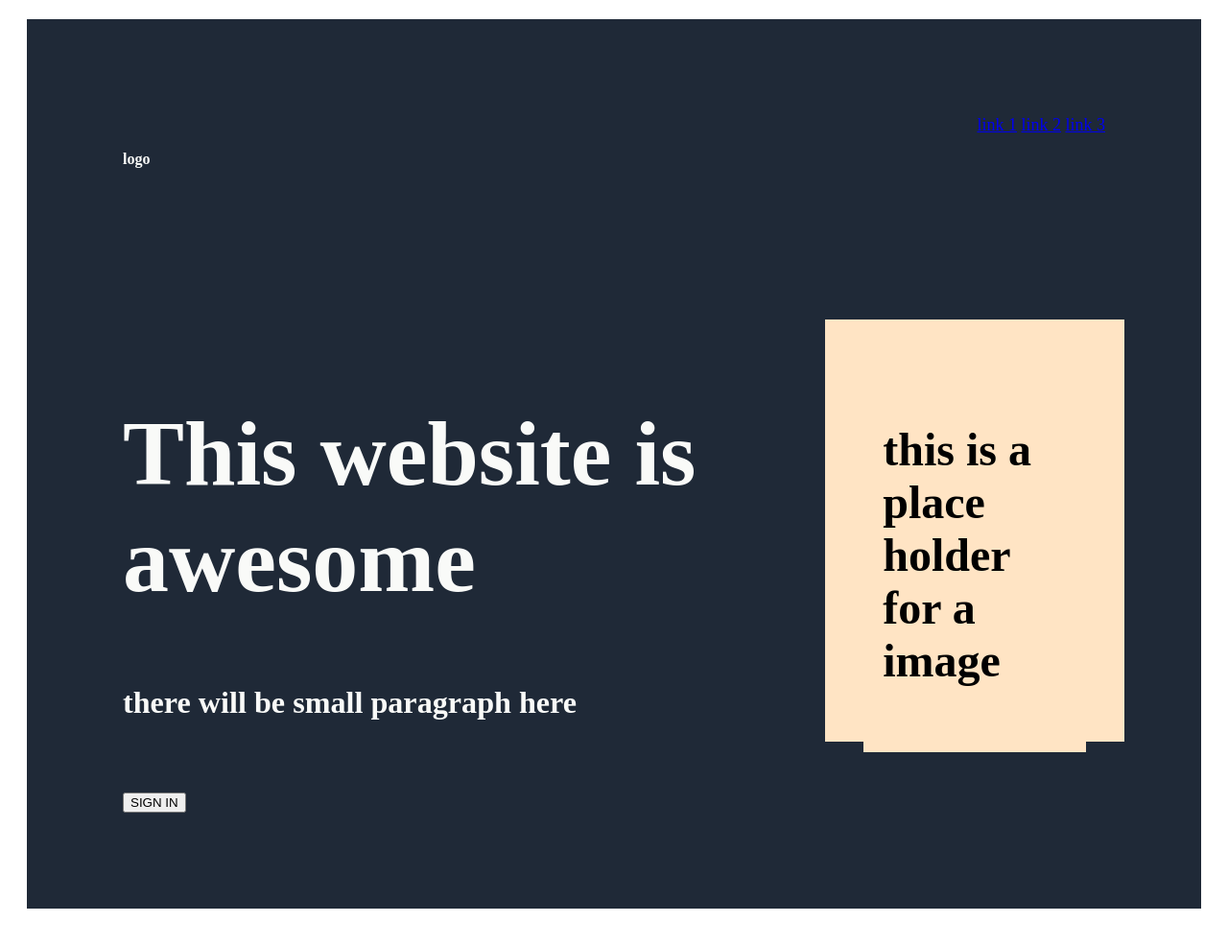
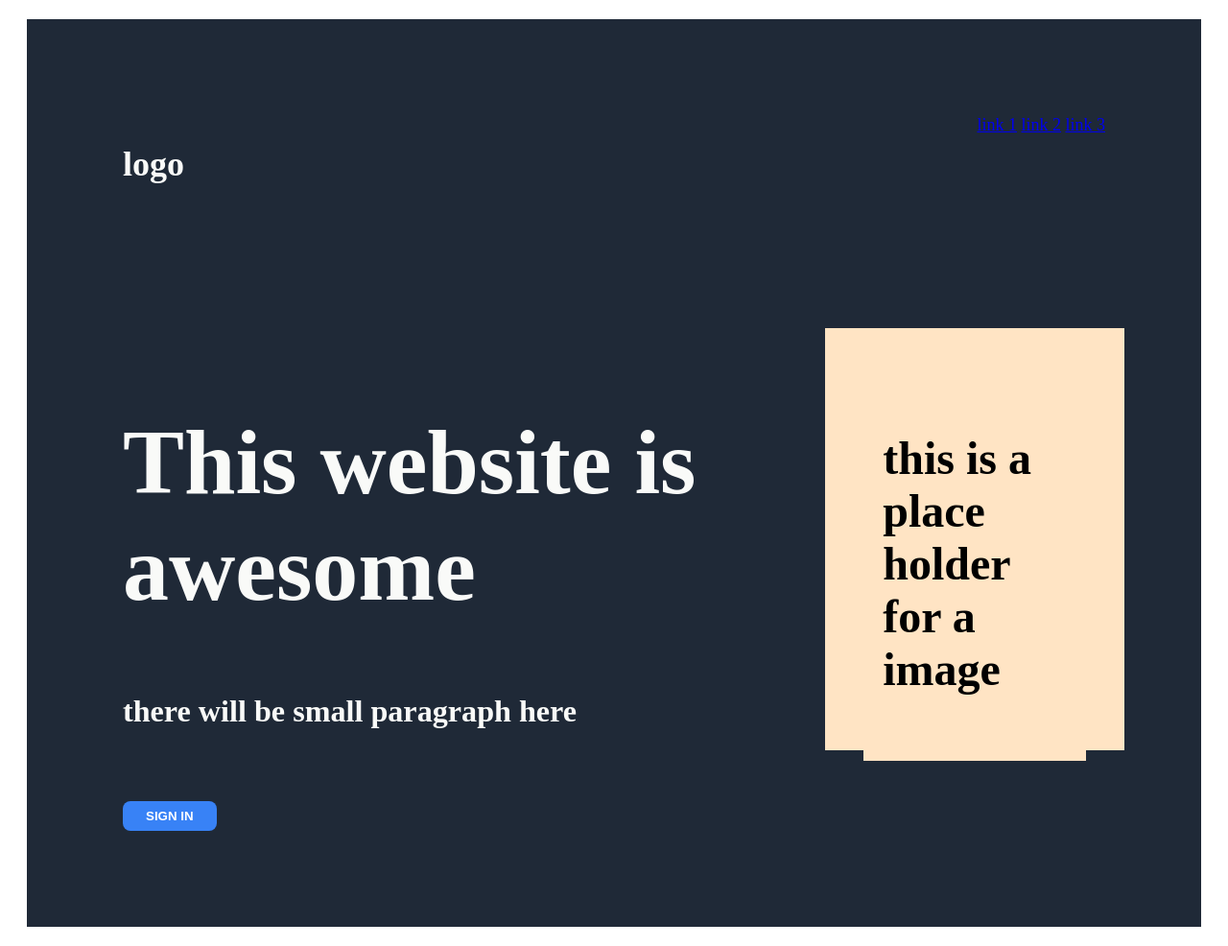
Before and after one commit to prottoyalam5-sketch/landing-page, a plain HTML site: page index.html in a window 1280 px wide. Shown: the whole page at 96% size. Drawn offline with Linux system fonts and the light colour scheme.

Commit message:
Proper button and clean text layout

```diff
--- a/index.html
+++ b/index.html
@@ -4,7 +4,7 @@
         <div>
             <div class="nav">
             <div class="logo">
-            <h6>logo</h6>
+            <h2>logo</h6>
             </div>
             <div class="top">
             <a href="google.com">link 1</a>
@@ -17,7 +17,7 @@
             <div class="left">
             <h1>This website is awesome</h1>
             <h6>there will be small paragraph here</h6>
-            <button>SIGN IN</button>
+            <button class="tap">SIGN IN</button>
             </div>
             <div class="right">
                 <div class="txt">
--- a/style.css
+++ b/style.css
@@ -23,6 +23,14 @@ div{
     align-content: flex-end;
     color: #F9FAF8;
 }
+.tap {
+  background-color: #3882f6; /* matching the design blue */
+  color: white;
+  padding: 8px 24px;
+  border: none;
+  border-radius: 8px;
+  font-weight: bold;
+}
 .right{
     justify-content:end;
     align-content: center;
```
